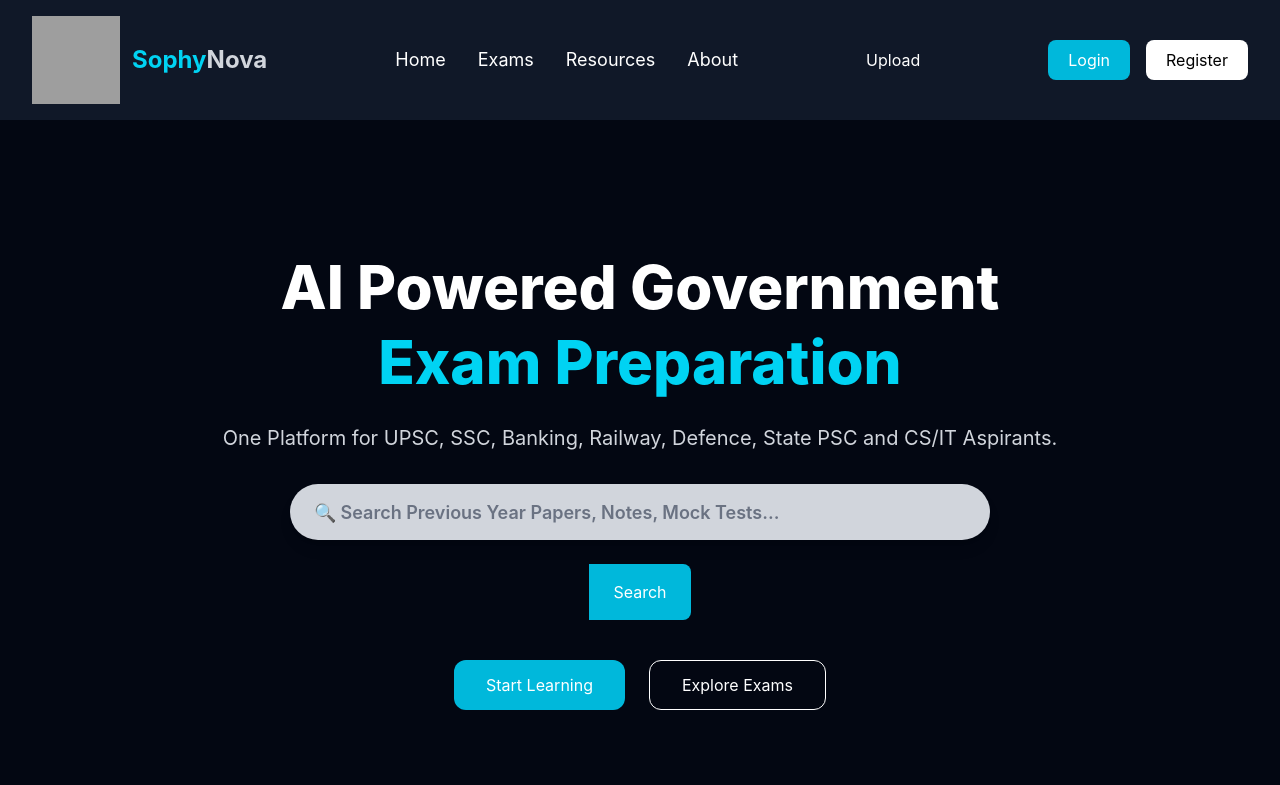
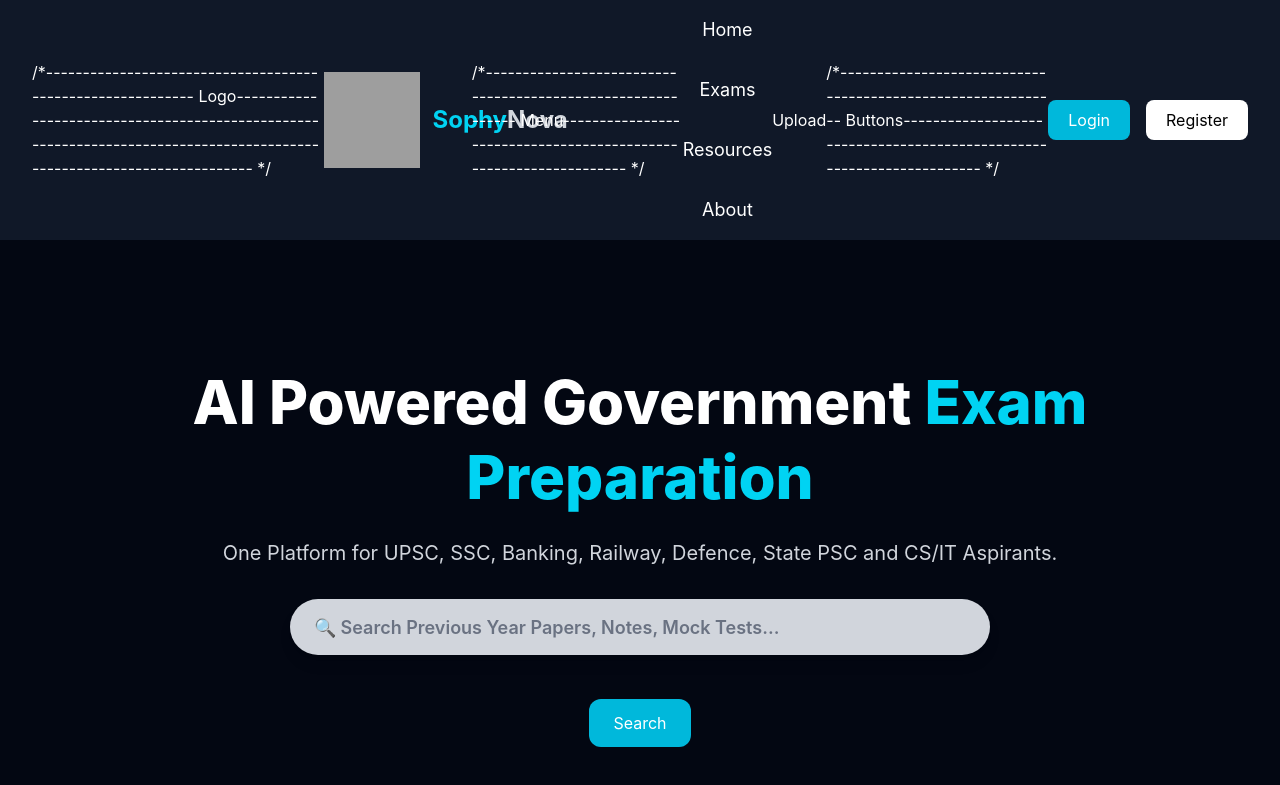
Before and after one commit to dar2004-hub/SophyNova, a React (Vite) app: page / in a window 1280 px wide. Shown: the top 785 px of the page. Built offline with nearby package versions, Linux system fonts and the light colour scheme; grey boxes are pictures that could not be loaded.

Commit message:
Frontend Improvement

```diff
--- a/src/components/ExamCards.jsx
+++ b/src/components/ExamCards.jsx
@@ -58,10 +58,7 @@ Popular Exams
 
         exams.map((exam,index)=>(
 
-<Link
-key={index}
-to={exam.route}
->
+        <Link key={index} to={exam.route}>
 
         <div className="bg-gray-800 rounded-2xl p-8 hover:bg-cyan-700 hover:scale-105 transition duration-300 cursor-pointer">
 
--- a/src/components/Hero.jsx
+++ b/src/components/Hero.jsx
@@ -119,42 +119,40 @@ const [loading, setLoading] = useState(false);
 };
 
   return (
-    <section className="bg-gray-950 text-white min-h-[90vh] flex items-center justify-center">
 
-      <div className="text-center max-w-4xl px-6">
+    <section className="bg-gray-950 text-white min-h-[90vh] flex items-center justify-center px-4">
 
-        <h1 className="text-6xl font-extrabold leading-tight">
+      <div className="text-center w-full max-w-5xl px-4 sm:px-6">
+
+        <h1 className="text-3xl sm:text-4xl md:text-5xl lg:text-6xl font-extrabold leading-tight">
           AI Powered Government
           <span className="text-cyan-400"> Exam Preparation</span>
         </h1>
 
-        <p className="mt-6 text-xl text-gray-300">
+        <p className="mt-6 text-base sm:text-lg md:text-xl text-gray-300 px-2">
           One Platform for UPSC, SSC, Banking, Railway,
           Defence, State PSC and CS/IT Aspirants.
         </p>
 
         <div className="mt-8">
           <input
-             type="text"
-             value={search}
-             onChange={(e)=> setSearch(e.target.value)}
+             type="text" value={search} onChange={(e)=> setSearch(e.target.value)}
              onKeyDown={(e)=>{
               if(e.key==="Enter"){
                 handleSearch();
               }
              }}
              placeholder="🔍 Search Previous Year Papers, Notes, Mock Tests..."
-             className=" w-[700px] h-14 px-6 rounded-full bg-gray-300 text-red-500 text-lg placeholder:text-lg
-             placeholder:font-semibold placeholder:text-gray-500 shadow-lg focus:outline-none focus:ring-4
-             focus:ring-red-800 transition duration-200" />
+             className="w-full max-w-[700px] h-12 sm:h-14 px-5 sm:px-6 rounded-full bg-gray-300 text-red-500
+             text-base sm:text-lg placeholder:text-sm sm:placeholder:text-lg placeholder:font-semibold placeholder:text-gray-500 shadow-lg focus:outline-none focus:ring-4 focus:ring-red-800 transition duration-200" />
 
-             <div className="mt-6 w-[800px] mx-auto">
+             <div className="mt-6 w-full max-w-[800px] mx-auto">
 
-    {loading && (
-        <p className="text-cyan-400 text-lg">
-            Searching...
-        </p>
-    )}
+                {loading && (
+               <p className="text-cyan-400 text-lg">
+                   Searching...
+               </p>
+             )}
 
     {!loading && results.length === 0 && search !== "" && (
         <div className="bg-gray-900 rounded-xl p-6 text-center">
@@ -200,18 +198,18 @@ const [loading, setLoading] = useState(false);
 
 </div>
 
-        <button className="bg-cyan-500 px-6 py-4 rounded-r-lg hover:bg-cyan-600 transition">
+        <button className="mt-4 sm:mt-5 bg-cyan-500 px-6 py-3 rounded-xl hover:bg-cyan-600 transition w-full sm:w-auto">
             Search
         </button>
         </div>
 
-        <div className="mt-10 flex justify-center gap-6">
+        <div  className="mt-10 flex flex-col sm:flex-row justify-center gap-4 sm:gap-6">
 
-          <button onClick={handleSearch} className="bg-cyan-500 px-8 py-3 rounded-xl hover:bg-cyan-600 transition">
+          <button onClick={handleSearch} className="bg-cyan-500 px-8 py-3 rounded-xl hover:bg-cyan-600 transition w-full sm:w-auto">
             Start Learning
           </button>
 
-          <button className="border border-white px-8 py-3 rounded-xl hover:bg-white hover:text-black transition">
+          <button className= "border-white px-8 py-3 rounded-xl hover:bg-white hover:text-black transition w-full sm:w-auto">
             Explore Exams
           </button>
 
--- a/src/components/Navbar.jsx
+++ b/src/components/Navbar.jsx
@@ -2,24 +2,28 @@ import { Link } from "react-router-dom";
 
 function Navbar() {
   return (
-    <nav className="bg-gray-900 text-white flex justify-between items-center px-8 py-4 shadow-lg">
+    <nav className="w-full bg-gray-900 text-white flex flex-col lg:flex-row justify-between items-center px-4 sm:px-6 lg:px-8 py-4 shadow-lg gap-4 lg:gap-0 overflow-x-hidden">
 
-      {/* Logo */}
+    /*----------------------------------------------------------- Logo----------------------------------------------------------------------------------------------------------------------- */
+
+
       <div className="flex items-center gap-3">
         <img
           src="/Sophy_Logo.png"
           alt="SophyNova Logo"
-          className="w-22 h-22 hover:scale-230 transition duration-300"
+          className="w-16 h-16 sm:w-20 sm:h-20 lg:w-24 lg:h-24 hover:scale-110 transition duration-300"
         />
 
-        <h1 className="text-2xl font-bold">
+        <h1 className="text-xl sm:text-2xl font-bold">
           <span className="text-cyan-400">Sophy</span>
           <span className="text-gray-300">Nova</span>
         </h1>
       </div>
 
-      {/* Menu */}
-      <ul className="flex gap-8 text-lg">
+      /*------------------------------------------------------------ Menu----------------------------------------------------------------- */
+
+
+      <ul className="flex flex-wrap justify-center gap-4 sm:gap-6 lg:gap-8 text-base sm:text-lg">
 
         <li>
           <Link to="/" className="hover:text-cyan-400 transition">
@@ -47,7 +51,7 @@ function Navbar() {
 
       </ul>
 
-      <ul>
+      <ul className="flex justify-center">
 
         <li>
 
@@ -61,17 +65,19 @@ function Navbar() {
       </ul>
 
 
-      {/* Buttons */}
-      <div className="flex gap-4">
+  /*------------------------------------------------------------ Buttons---------------------------------------------------------------------- */
+
+
+      <div className="flex flex-col sm:flex-row gap-3 sm:gap-4 w-full sm:w-auto justify-center">
 
         <Link to="/Login">
-          <button className="bg-cyan-500 px-5 py-2 rounded-lg hover:bg-cyan-600 transition duration-300">
+          <button className="bg-cyan-500 px-5 py-2 rounded-lg hover:bg-cyan-600 transition duration-300 w-full sm:w-auto">
             Login
           </button>
         </Link>
 
         <Link to="/Register">
-          <button className="bg-white text-black px-5 py-2 rounded-lg hover:bg-gray-300 transition duration-300">
+          <button className="bg-white text-black px-5 py-2 rounded-lg hover:bg-gray-300 transition duration-300 w-full sm:w-auto">
             Register
           </button>
         </Link>
--- a/src/components/ResourceSearch.jsx
+++ b/src/components/ResourceSearch.jsx
@@ -98,6 +98,7 @@ const handleSearch = async () => {
 
               Find Your
 
+
                  <span className="text-red-600">
 
                   Study Resources
@@ -138,47 +139,13 @@ onChange={setExam}
 
 styles={{
 
-control:(base)=>({
+control:(base)=>({...base,background:"#181818",border:"2px solid red",padding:"10px",borderRadius:"15px",color:"white"}),
 
-...base,
+menu:(base)=>({...base,background:"#222"}),
 
-background:"#181818",
+option:(base,state)=>({...base,background:state.isFocused?"red":"#222",color:"white"}),
 
-border:"2px solid red",
-
-padding:"10px",
-
-borderRadius:"15px",
-
-color:"white"
-
-}),
-
-menu:(base)=>({
-
-...base,
-
-background:"#222"
-
-}),
-
-option:(base,state)=>({
-
-...base,
-
-background:state.isFocused?"red":"#222",
-
-color:"white"
-
-}),
-
-singleValue:(base)=>({
-
-...base,
-
-color:"white"
-
-})
+singleValue:(base)=>({...base,color:"white"})
 
 }}
 
@@ -194,19 +161,9 @@ color:"white"
 
                     </h2>
 
-<input
-
-type="text"
-
-placeholder="Operating System"
-
-value={keyword}
-
-onChange={(e)=>setKeyword(e.target.value)}
-
-className="w-full p-5 rounded-2xl bg-[#181818] border-2 border-red-600 text-white text-xl placeholder:text-gray-500 outline-none focus:border-red-400 transition"
-
-/>
+                    <input type="text" placeholder="Operating System" value={keyword} onChange={(e)=>setKeyword(e.target.value)}
+                         className="w-full p-5 rounded-2xl bg-[#181818] border-2 border-red-600 text-white text-xl
+                         placeholder:text-gray-500 outline-none focus:border-red-400 transition"/>
 
                 </div>
 
@@ -214,29 +171,20 @@ className="w-full p-5 rounded-2xl bg-[#181818] border-2 border-red-600 text-whit
 
             <div className="flex justify-center mt-14">
 
-<button
+                <button onClick={handleSearch} className="flex items-center gap-4 bg-red-600 hover:bg-red-700 px-14 py-5
+                rounded-full text-2xl font-extrabold shadow-[0_0_30px_rgba(255,0,0,.6)] transition duration-300 hover:scale-105">
 
-onClick={handleSearch}
-
-className="flex items-center gap-4 bg-red-600 hover:bg-red-700 px-14 py-5 rounded-full text-2xl font-extrabold shadow-[0_0_30px_rgba(255,0,0,.6)] transition duration-300 hover:scale-105"
-
->
-
-<Search size={30}/>
-
-SEARCH NOW
+                <Search size={30}/> SEARCH NOW
 
                </button>
 
             </div>
+
             <div className="mt-12">
-
                 {loading ? (
 
                     <h2 className="text-center text-white text-2xl">
-
                         Searching...
-
                     </h2>
 
     ) : results.length > 0 ? (
@@ -328,6 +276,7 @@ SEARCH NOW
     )}
 
             </div>
+
         </div>
 
     </div>
```
Also changed, not shown: src/Pages/AboutDeveloper.jsx (+21 -71 lines), src/Pages/Admin/UploadPDF.jsx (+13 -67 lines), src/Pages/Myjourney.jsx (+2 -11 lines), src/components/ExamDashboard.jsx (+2 -9 lines), src/components/PopularExams.jsx (+4 -8 lines). Lines whose indentation alone changed are shown as unchanged.
